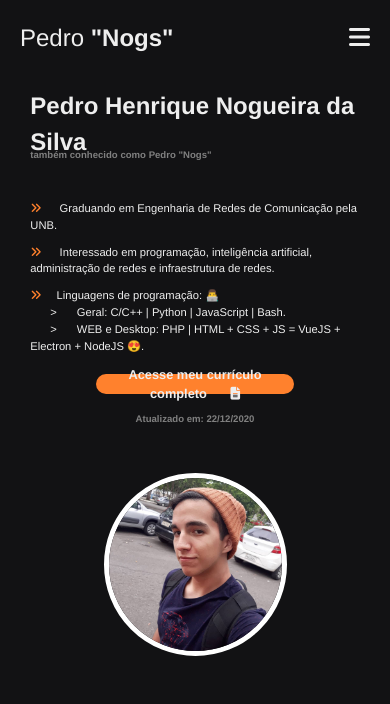
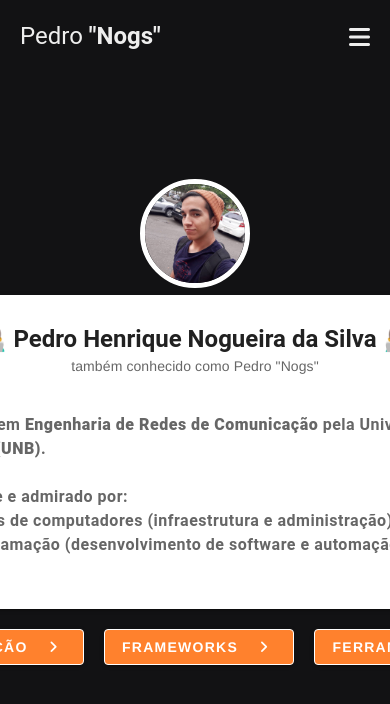
Before and after one commit to pedronogs/pedronogs.github.io, a Vue app: page /#/ in a window 390 px wide. Shown: the top 704 px of the page. Built offline with nearby package versions, Linux system fonts and the light colour scheme.

Commit message:
[About] Adjusted components with Vuetify and overall content / Added words on random positions when clicking labels / Adjusted responsivity

```diff
--- a/src/App.vue
+++ b/src/App.vue
@@ -2,15 +2,15 @@
   <v-app>
     <!-- Navbar -->
     <div class="d-flex justify-space-between pt-5 px-md-16 px-5" id="navbar">
-      <span>Pedro <strong>"Nogs"</strong></span>
+      <span class="text-h5">Pedro <strong>"Nogs"</strong></span>
 
       <!-- Router for > SM devices -->
       <div class="d-sm-flex d-none">
-        <div class="route-item">
+        <div class="route-item text-h5">
           <router-link to="/">Sobre</router-link>
         </div>
 
-        <div class="ml-3" style="font-weight: bold;">
+        <div class="text-h5 ml-3">
           <router-link to="/projects">Projetos</router-link>
         </div>
       </div>
@@ -32,7 +32,7 @@
         <a href="https://github.com/pedronogs">
           <div class="social-icons ml-3 pl-2 pr-2" style="background: #10851a;">
             <i
-              class="fab fa-github "
+              class="fab fa-github"
               style="transform: translateY(3%) translateX(1%);"
             ></i>
           </div>
@@ -100,7 +100,7 @@
       </v-navigation-drawer>
     </div>
 
-    <v-main class="mt-5">
+    <v-main class="d-flex align-center">
       <router-view />
     </v-main>
   </v-app>
@@ -163,8 +163,6 @@ a:hover {
 
 /* Class styling */
 .route-item {
-  font-weight: bold;
-
   padding-right: 10px;
   padding-left: 10px;
   border-right: solid 2px var(--primary-color);
@@ -177,6 +175,12 @@ a:hover {
 
 /* ID styling */
 #navbar {
+  position: absolute;
+  top: 0;
+  right: 0;
+  left: 0;
+  z-index: 10;
+
   font-size: 1.5rem;
 }
 
--- a/src/views/About.vue
+++ b/src/views/About.vue
@@ -1,53 +1,108 @@
 <template>
-  <v-container fluid>
-    <div id="about-card">
-      <div class="card-text">
-        <h2>Pedro Henrique Nogueira da Silva</h2>
-        <sup>também conhecido como Pedro "Nogs"</sup>
-
-        <ul>
-          <li>
-            <i class="fas fa-angle-double-right"></i>
-            Graduando em
-            <strong>Engenharia de Redes de Comunicação</strong> pela UNB.
-          </li>
-          <li>
-            <i class="fas fa-angle-double-right"></i>
-            Interessado em <strong>programação</strong>,
-            <strong>inteligência artificial</strong>,
-            <strong>administração de redes</strong> e
-            <strong>infraestrutura de redes</strong>.
-          </li>
-          <li>
-            <i class="fas fa-angle-double-right"></i>
-            <strong>Linguagens de programação: 👨‍💻</strong><br />
-            <span style="margin-left: 20px"
-              >><strong style="margin-left: 20px">Geral:</strong> C/C++ | Python
-              | JavaScript | Bash.</span
-            ><br />
-            <span style="margin-left: 20px"
-              >><strong style="margin-left: 20px">WEB e Desktop:</strong> PHP |
-              HTML + CSS + JS = VueJS + Electron + NodeJS 😍.</span
-            >
-          </li>
-        </ul>
-
-        <a id="github-button" href="../assets/curriculo.pdf" download>
-          <div>
-            Acesse meu currículo completo
-            <i class="fas fa-file-alt" style="margin-left: 20px;"></i>
-          </div>
-        </a>
-        <sup style="margin: auto; margin-top: 10px;"
-          >Atualizado em: 22/12/2020</sup
-        >
+  <v-container>
+    <div
+      class="d-flex flex-column flex-md-row justify-center align-center"
+      style="position: relative; z-index: 10"
+    >
+      <!-- Photo -->
+      <div id="card-photo">
+        <img src="../assets/personal-image.jpg" />
       </div>
 
-      <div class="spacer"></div>
+      <!-- Description -->
+      <div class="d-flex flex-column justify-center align-center ml-md-10">
+        <div style="min-width: 100%;">
+          <v-btn
+            class="float-right mb-5"
+            color="primary"
+            v-if="randomWords.length > 0"
+            @click="randomWords = []"
+            >Limpar Tela</v-btn
+          >
+        </div>
 
-      <div class="card-image">
-        <img class="card-photo" src="../assets/personal-image.jpg" />
+        <v-card shaped max-width="100%" class="text-center pa-3">
+          <v-card-title class="justify-center text-h5 font-weight-bold">
+            👨‍💻 Pedro Henrique Nogueira da Silva 👨‍💻
+          </v-card-title>
+
+          <v-card-subtitle>também conhecido como Pedro "Nogs"</v-card-subtitle>
+
+          <v-card-text
+            class="text-left mt-5 headline text-body-1 font-weight-bold"
+          >
+            Graduando em
+            <strong>Engenharia de Redes de Comunicação</strong> pela
+            Universidade de Brasília <strong>(UNB)</strong>. <br /><br />
+
+            Proeficiente e admirado por: <br />
+            <i
+              class="fas fa-angle-double-right ml-5 mr-2"
+              style="color: var(--primary-color)"
+            ></i>
+            Redes de computadores (infraestrutura e administração). <br />
+            <i
+              class="fas fa-angle-double-right ml-5 mr-2"
+              style="color: var(--primary-color)"
+            ></i>
+            Programação (desenvolvimento de software e automação de processos).
+          </v-card-text>
+        </v-card>
+
+        <!-- Dinamic buttons to display labels -->
+        <div class="d-flex justify-space-between mt-5">
+          <v-btn
+            min-width="25%"
+            class="label-button"
+            @click="
+              labels.languages.count++;
+              addRandomWord(labels.languages.values[labels.languages.count]);
+            "
+          >
+            {{ labels.languages.values[labels.languages.count] }}
+            <i class="fas fa-angle-right ml-5 mr-2" style="color: white"></i>
+          </v-btn>
+
+          <v-btn
+            min-width="25%"
+            class="label-button ml-5"
+            @click="
+              labels.frameworks.count++;
+              addRandomWord(labels.frameworks.values[labels.frameworks.count]);
+            "
+          >
+            {{ labels.frameworks.values[labels.frameworks.count] }}
+            <i class="fas fa-angle-right ml-5 mr-2" style="color: white"></i>
+          </v-btn>
+
+          <v-btn
+            min-width="25%"
+            class="label-button ml-5"
+            @click="
+              labels.tools.count++;
+              addRandomWord(labels.tools.values[labels.tools.count]);
+            "
+          >
+            {{ labels.tools.values[labels.tools.count] }}
+            <i class="fas fa-angle-right ml-5 mr-2" style="color: white"></i>
+          </v-btn>
+        </div>
       </div>
+    </div>
+
+    <!-- Random positioned words on screen  -->
+    <div id="background-div">
+      <span
+        :style="{
+          top: randomPosition() + 'px',
+          right: randomPosition(false) + 'px',
+          transform: 'rotate(' + randomPosition(false, true) + 'deg)',
+        }"
+        class="random-word"
+        v-for="(word, index) in randomWords"
+        :key="index"
+        >{{ word }}</span
+      >
     </div>
   </v-container>
 </template>
@@ -57,208 +112,128 @@ import Vue from "vue";
 
 export default Vue.extend({
   name: "About",
+  data: function() {
+    return {
+      labels: {
+        languages: {
+          values: [
+            "Programação",
+            "JavaScript",
+            "TypeScript",
+            "Python",
+            "C / C++",
+            "PHP",
+            "Bash",
+            "SQL",
+          ],
+          count: 0,
+        },
+        frameworks: {
+          values: [
+            "Frameworks",
+            "Vue (WEB, Front-End)",
+            "Electron (Desktop, Front-End)",
+            "SLIM (WEB, Back-End)",
+            "Node (WEB, Back-End)",
+            "PostgreSQL (Banco)",
+            "OracleSQL (Banco)",
+            "MongoDB (Banco)",
+          ],
+          count: 0,
+        },
+        tools: {
+          values: ["Ferramentas", "GIT", "Docker (Infra)", "Office"],
+          count: 0,
+        },
+      },
+      randomWords: [] as Array<string>,
+    };
+  },
+
+  watch: {
+    "labels.languages.count": function(oldValue) {
+      if (oldValue >= this.labels.languages.values.length) {
+        this.labels.languages.count = 0;
+      }
+    },
+
+    "labels.frameworks.count": function(oldValue) {
+      if (oldValue >= this.labels.frameworks.values.length) {
+        this.labels.frameworks.count = 0;
+      }
+    },
+
+    "labels.tools.count": function(oldValue) {
+      if (oldValue >= this.labels.tools.values.length) {
+        this.labels.tools.count = 0;
+      }
+    },
+  },
+
+  methods: {
+    // Calculates random position between window Height or Width (or rotation between 0 < 90  or 270 < 360)
+    randomPosition(vertical = true, rotation = false) {
+      if (rotation === true) {
+        let degree = Math.floor(Math.random() * 45);
+
+        if (degree % 2 == 0) degree = 360 - degree;
+
+        return degree;
+      }
+
+      let position = 0;
+      if (vertical === true)
+        position = Math.floor(Math.random() * window.innerHeight);
+      else position = Math.floor(Math.random() * window.innerWidth);
+
+      return position;
+    },
+
+    // Add word to list of random positioned words if it's not present yet
+    addRandomWord(word: string) {
+      if (!this.randomWords.includes(word)) {
+        this.randomWords.push(word);
+      }
+    },
+  },
 });
 </script>
 
 <style scoped>
-#about-container {
-  display: flex;
-  flex-direction: column;
-
-  width: 100%;
-
-  justify-content: center;
-  align-items: center;
-
-  padding: 50px;
-  margin-top: 60px;
-
-  color: var(--text-color);
-  text-align: justify;
+#background-div {
+  position: fixed !important;
+  top: 0;
+  bottom: 0;
+  right: 0;
+  left: 0;
+  width: 100vw;
+  height: 100vh;
+  z-index: 1;
 }
 
-#about-card {
-  display: flex;
-  flex-direction: row;
-  flex-wrap: wrap;
-
-  width: 100%;
-
-  justify-content: center;
-  align-items: center;
+#card-photo {
+  width: 30%;
 }
 
-.card-text {
-  flex: 4 1 0;
-  display: flex;
-  flex-direction: column;
-}
-
-.card-text h1 {
-  font-size: 4rem;
-  font-weight: 700;
-}
-
-.card-text sup {
-  font-size: 1rem;
-  font-weight: bold;
-  color: grey;
-}
-
-.card-text ul {
-  margin-top: 50px;
-}
-
-.card-text li {
-  list-style-type: none;
-
-  font-size: 1.6rem;
-  font-weight: 300;
-
-  margin-top: 10px;
-}
-
-.card-text li i {
-  margin-right: 15px;
-
-  color: var(--primary-color);
-}
-
-#about-card .spacer {
-  flex: 1 1 0;
-}
-
-.card-image {
-  flex: 2 1 0;
-  display: flex;
-
-  margin: auto;
-}
-
-.card-image .card-photo {
-  width: 80%;
+#card-photo img {
+  width: 100%;
 
   border: 5px solid white;
   border-radius: 1000px;
 }
 
-#github-button {
-  display: flex;
-  align-items: center;
-  justify-content: center;
-
-  margin: auto;
-  margin-top: 50px;
-  padding: 20px;
-  border-radius: 10px;
-
-  width: 30%;
-  height: 10%;
-
-  background-color: var(--primary-color);
-
-  font-size: 1.2rem;
-  font-weight: bolder;
-  text-align: center;
+.label-button {
+  color: white !important;
+  font-weight: bold;
+  background-color: var(--primary-color) !important;
+  border: solid 1px white;
 }
 
-/* Media Queries */
-@media screen and (max-width: 1230px) {
-  #about-container {
-    padding: 0;
-  }
-
-  #about-card {
-    flex-direction: column;
-  }
-
-  .card-text {
-    padding: 0;
-    width: 90%;
-  }
-
-  .card-text h1 {
-    text-align: center;
-  }
-
-  .card-text ul {
-    padding: 0;
-    margin-top: 30px;
-  }
-
-  .card-image {
-    justify-content: center;
-  }
-
-  .card-image .card-photo {
-    width: 50%;
-    margin-top: 30px;
-  }
-}
-
-@media screen and (max-width: 840px) {
-  .card-text h1 {
-    font-size: 3rem;
-  }
-
-  .card-text li {
-    font-size: 1.2rem;
-  }
-
-  #github-button {
-    font-size: 1rem;
-    width: 30%;
-    height: 2.5%;
-    padding: 10px;
-  }
-}
-
-@media screen and (max-width: 680px) {
-  .card-text h1 {
-    font-size: 2.5rem;
-  }
-
-  .card-text sup {
-    font-size: 0.6rem;
-  }
-
-  .card-text li {
-    font-size: 1rem;
-  }
-
-  #github-button {
-    font-size: 0.8rem;
-    width: 40%;
-    height: 2.5%;
-    padding: 10px;
-    margin-top: 20px;
-  }
-}
-
-@media screen and (max-width: 520px) {
-  .card-text h1 {
-    font-size: 1.5rem;
-  }
-
-  .card-text li {
-    font-size: 0.8rem;
-  }
-
-  #github-button {
-    font-size: 0.8rem;
-    width: 60%;
-    height: 2%;
-  }
-}
-
-@media screen and (max-width: 400px) {
-  .card-text h1 {
-    font-size: 1.45rem;
-    font-weight: bolder;
-  }
-
-  .card-text li {
-    font-size: 0.7rem;
-  }
+.random-word {
+  position: absolute !important;
+  font-size: 0.7rem;
+  font-weight: bolder;
+  opacity: 0.3;
+  color: var(--secondary-color);
 }
 </style>
```
